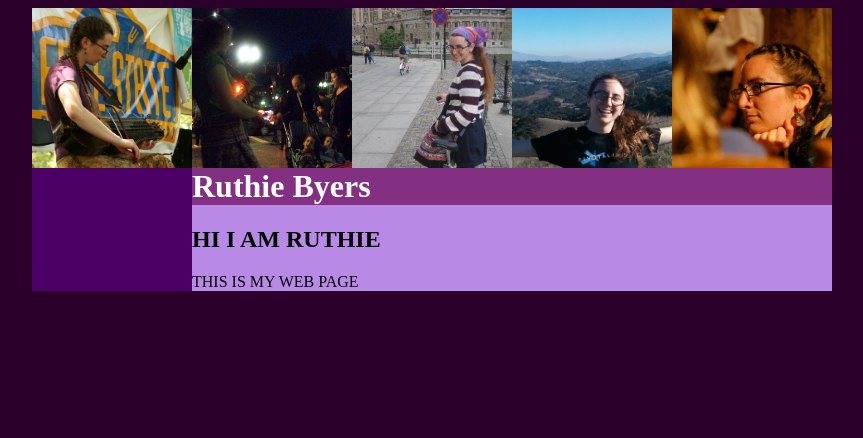
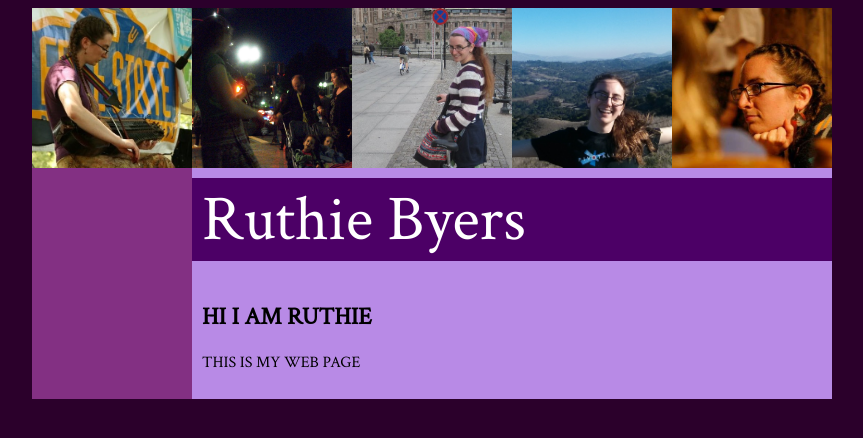
Before and after one commit to ruthie/ruthie.github.io, a Jekyll site: the page built from index.md, in a window 1280 px wide. Shown: the top 438 px of the page, without its empty margins (208-1071 px from the left). Built offline with Jekyll 4.4.1, drawn with Linux system fonts in a browser that asks for light colours.

Commit message:
Use Crimson Text font
Also some margins and color changes because I can't help myself

```diff
--- a/_layouts/default.html
+++ b/_layouts/default.html
@@ -1,6 +1,7 @@
 <head>
   <title>{{page.title}}</title>
   <link rel="stylesheet" type="text/css" href="/ruthie.css"></link>
+  <link href="http://fonts.googleapis.com/css?family=Crimson+Text:400" rel="stylesheet" type="text/css">
 </head>
 
 <body>
@@ -16,7 +17,9 @@
   <td class="nospace">
     <div>
       {% include header.html %}
+      <div class="content">
       {{content}}
+      </div>
     </div>
   </td>
 </tr>
--- a/ruthie.css
+++ b/ruthie.css
@@ -1,14 +1,19 @@
 body{
     background-color: #2B002B;
+    font-family: 'Crimson Text';
 }
 
-.header{
-    background-color: #833083;
+div.header{
+    background-color: #4C0066;
     width: 640px;
 }
 
 h1.header{
     color: white;
+    font-size: 48pt;
+    margin: 10px;
+    font-weight: normal;
+    font-color: white;
 }
 
 img.header{
@@ -24,6 +29,10 @@ img.header{
     padding: 0px;
 }
 
+.content{
+    padding: 10px;
+}
+
 table.wrapper{
     border-spacing: 0px;
     padding: 0px
@@ -35,5 +44,5 @@ td.nospace{
 
 .sidebar{
     width: 160px;
-    background-color: #4C0066
+    background-color: #833083;
 }
```
